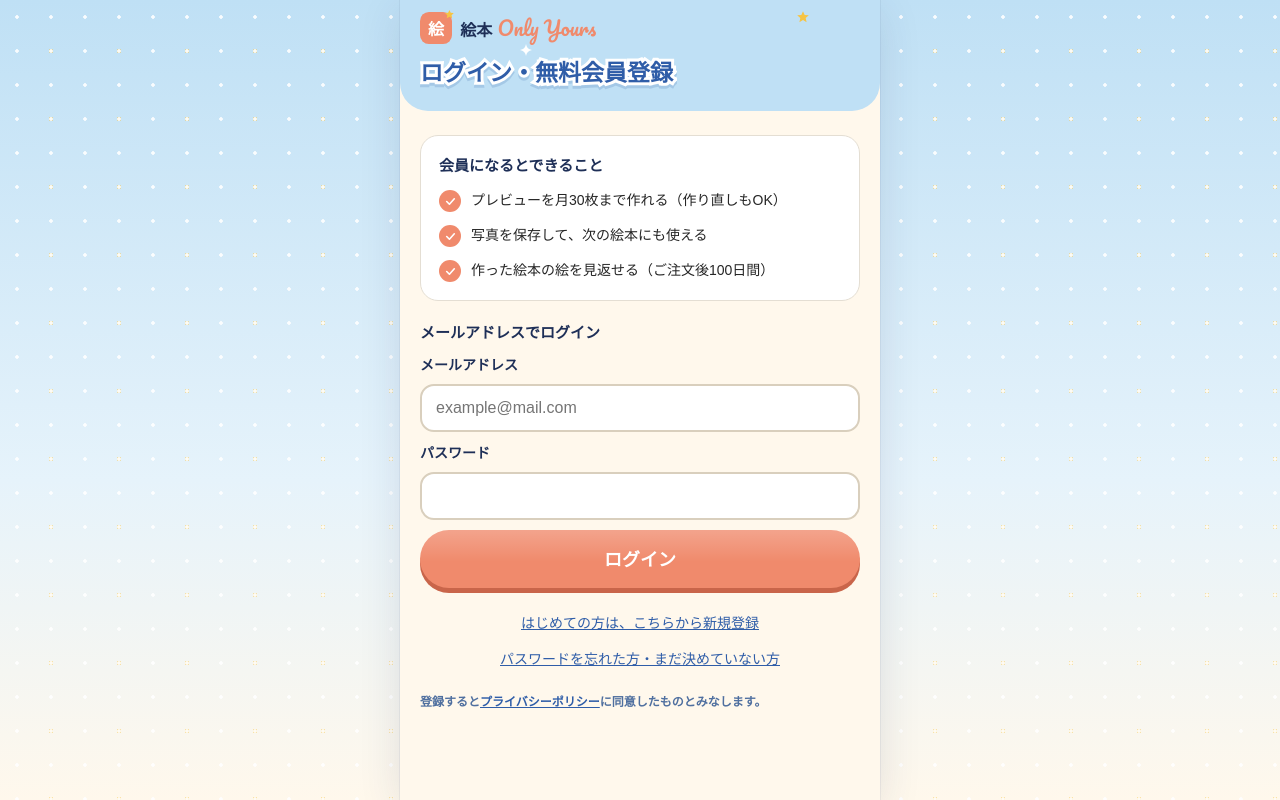
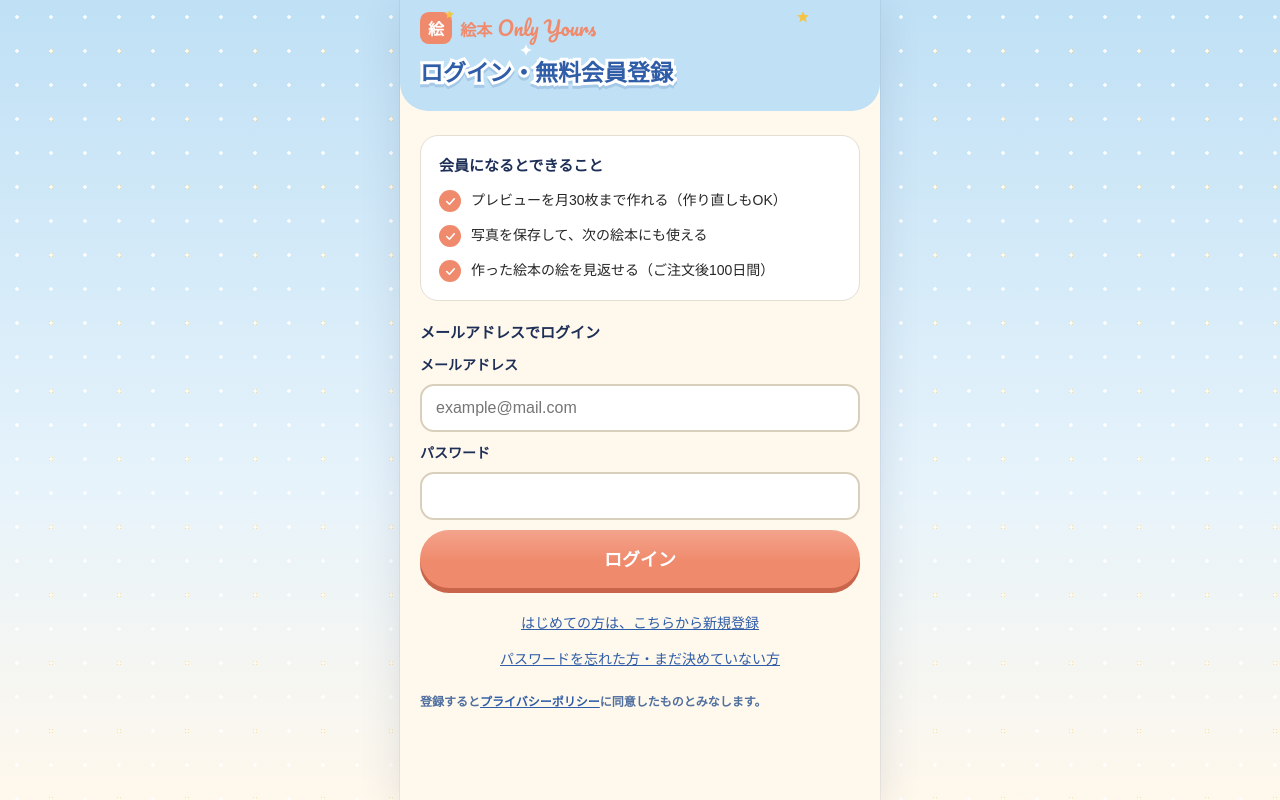
Before and after one commit to ryosukesakudo-ux/ehon-app, a Next.js app: page /login in a window 1280 px wide. Built offline with nearby package versions, Linux system fonts and the light colour scheme; no server answers; a web font is replaced by a local one.

Commit message:
ロゴの「絵本」もコーラル色に
Co-Authored-By: Claude Opus 5.5 (1M context) <noreply@anthropic.com>
Claude-Session: https://claude.ai/code/session_01EUgAf1xCzK35suEExmmwey

```diff
--- a/src/components/brand.tsx
+++ b/src/components/brand.tsx
@@ -22,7 +22,7 @@ export function Brand({ size = 34, mark = true }: { size?: number; mark?: boolea
     <span style={{ display: "flex", alignItems: "center", gap: size * 0.26 }} aria-label={SITE_NAME}>
       {mark && <BrandMark size={size} />}
       <span aria-hidden="true" style={{ display: "flex", alignItems: "baseline", gap: size * 0.16, lineHeight: 1, whiteSpace: "nowrap" }}>
-        <span className="display" style={{ fontSize: size * 0.5, fontWeight: 900, color: "var(--navy)" }}>絵本</span>
+        <span className="display" style={{ fontSize: size * 0.5, fontWeight: 900, color: "var(--coral)" }}>絵本</span>
         <span className="script" style={{ fontSize: size * 0.62, color: "var(--coral)" }}>Only Yours</span>
       </span>
     </span>
```
